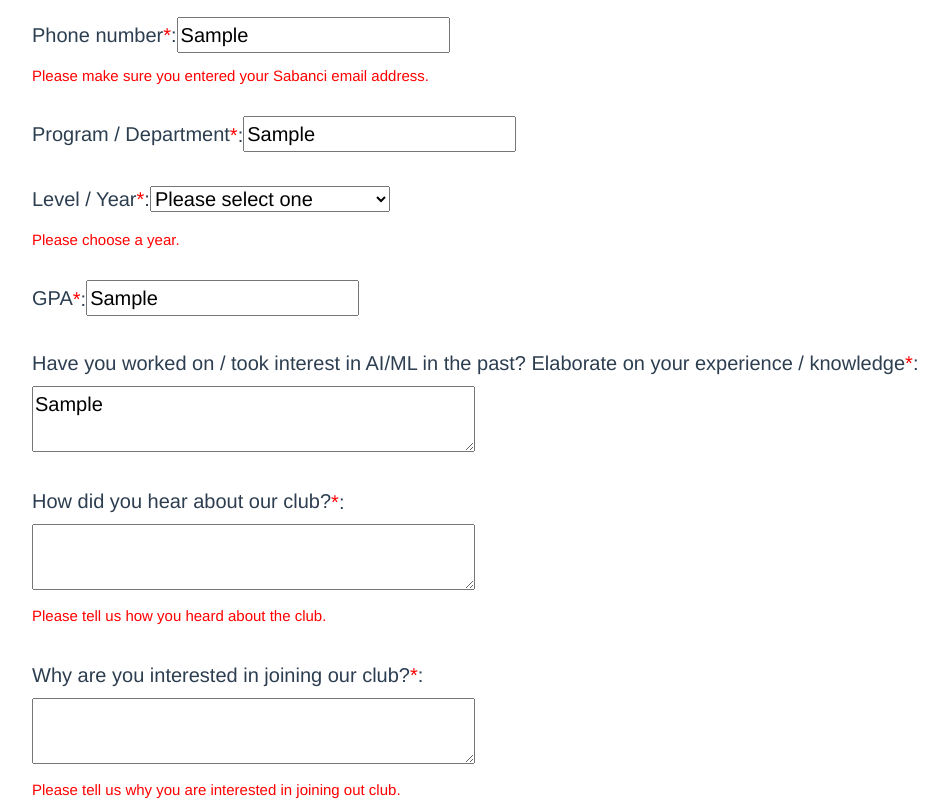
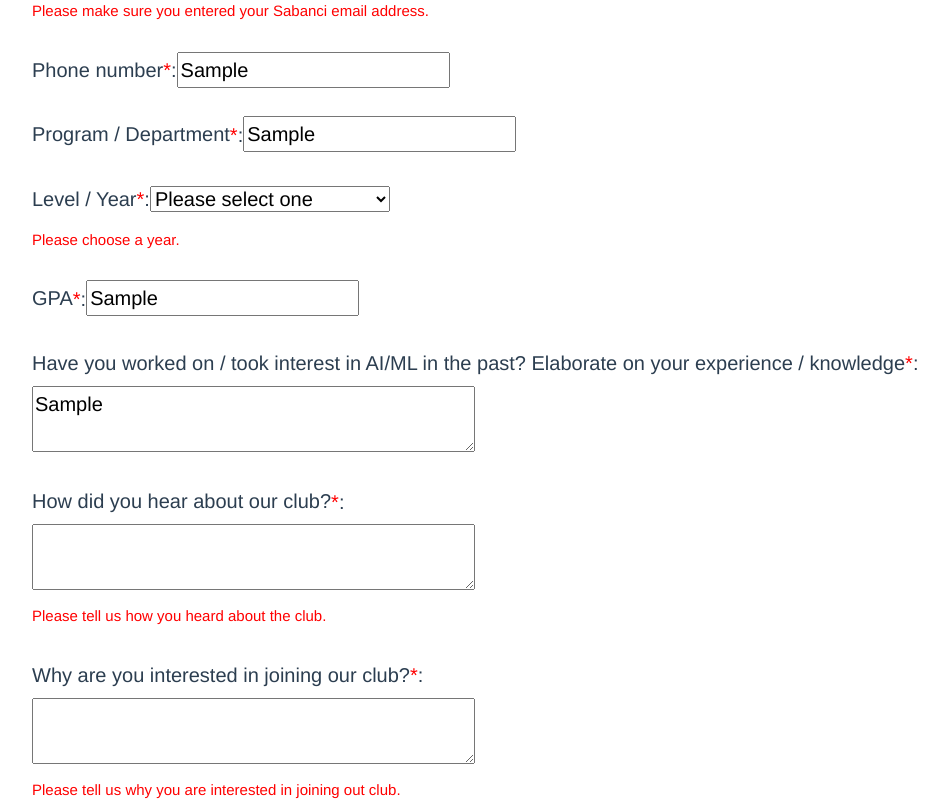
Before and after one commit to Sadiq04/aiwebsite, a Vue app: page /#/applicationForm in a window 1280 px wide. Both pictures are taken after typing "Sample", "Sample", "Sample", "Sample", "Sample", "Sample" into the empty fields and a click on the button "Submit". Shown: the part 295-1095 px from the top of the page, without its empty margins (32-980 px from the left). Built offline with nearby package versions, Linux system fonts and the light colour scheme.

Commit message:
Update ApplicationForm.vue

```diff
--- a/src/views/ApplicationForm.vue
+++ b/src/views/ApplicationForm.vue
@@ -7,10 +7,10 @@
             <label style="margin-top: 3%" for="email">Sabanci email </label><span style="color: red">*</span><span>:</span>
             <input type="text" id="email" v-model="email" /><br>
             <h3 v-if="showEmailAlert" style="margin-top: 1%; color: red; font-size: 15px">Please enter your email address.</h3>
+            <h3 v-if="showSabanciEmailAlert" style="margin-top: 1%; color: red; font-size: 15px">Please make sure you entered your Sabanci email address.</h3>
             <label style="margin-top: 3%" for="email">Phone number </label><span style="color: red">*</span><span>:</span>
             <input type="text" id="email" v-model="phone" /><br>
             <h3 v-if="showPhoneAlert" style="margin-top: 1%; color: red; font-size: 15px">Please enter your phone number.</h3>
-            <h3 v-if="showSabanciEmailAlert" style="margin-top: 1%; color: red; font-size: 15px">Please make sure you entered your Sabanci email address.</h3>
             <label style="margin-top: 3%" for="program">Program / Department </label><span style="color: red">*</span><span>:</span>
             <input type="text" id="program" v-model="program" /><br>
             <h3 v-if="showProgramAlert" style="margin-top: 1%; color: red; font-size: 15px">Please enter your Program/Major.</h3>
```
